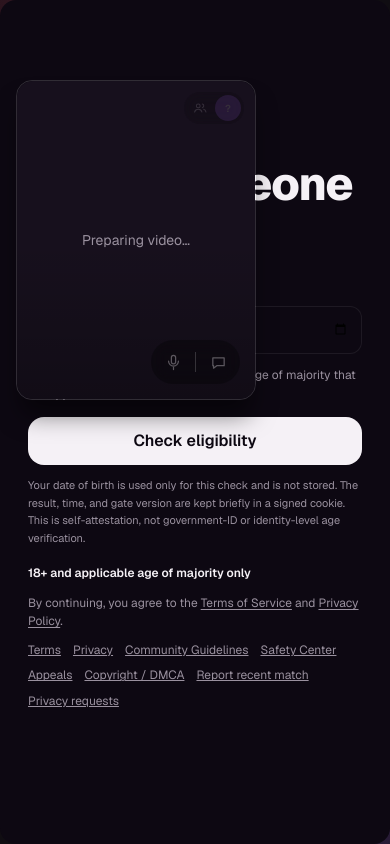
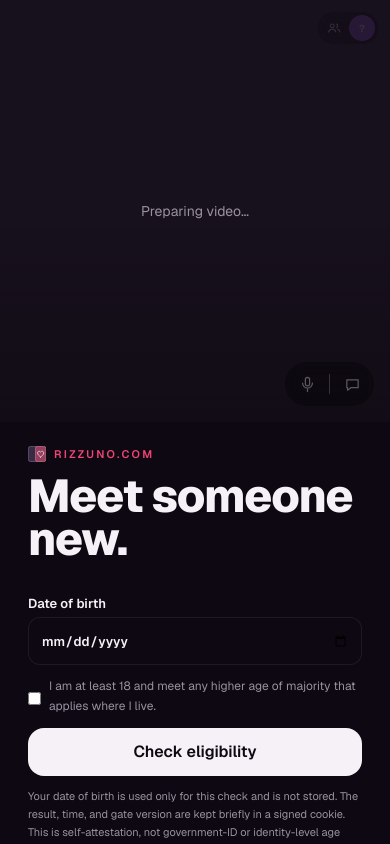
Before and after one commit to xelite54/rizzuno, a Next.js app: page / in a window 390 px wide. Built offline with nearby package versions, Linux system fonts and the light colour scheme; no server answers.

Commit message:
“UPDATE”

```diff
--- a/components/match/MatchStage.module.css
+++ b/components/match/MatchStage.module.css
@@ -184,22 +184,44 @@
 .stageLayout[data-layout="home"] > .peerPanel { border: 0; border-radius: 0; }
 
 @media (max-width: 767px) {
-  .stageLayout[data-layout="home"] { display: block; }
+  /* All phone states share the same geometry, including the controls layer.
+     Keep the camera mounted as onboarding gives way to a live match. */
+  .stageLayout,
+  .stageLayout[data-layout="home"] {
+    grid-template-columns: minmax(0, 1fr);
+    grid-template-rows: repeat(2, minmax(0, 1fr));
+    gap: 0;
+    padding: 0;
+  }
+
+  .stageLayout > .selfFrame,
   .stageLayout[data-layout="home"] > .selfFrame {
-    position: absolute;
-    left: 16px;
-    top: max(5rem, calc(env(safe-area-inset-top) + 4rem));
-    width: min(62vw, 240px);
-    aspect-ratio: 3 / 4;
-    z-index: 20;
+    grid-column: 1;
+    grid-row: 1;
   }
-  .stageLayout[data-layout="home"] > .selfPanel {
-    border: 1px solid rgb(255 255 255 / 0.15);
-    border-radius: 16px;
-    box-shadow: 0 20px 25px -5px rgb(0 0 0 / 0.5);
+
+  .stageLayout > .peerPanel,
+  .stageLayout[data-layout="home"] > .peerPanel {
+    grid-column: 1;
+    grid-row: 2;
   }
-  .stageLayout[data-layout="home"] > .peerPanel { height: 100%; }
+
+  .selfPanel,
+  .peerPanel {
+    border: 0;
+    border-radius: 0;
+  }
+
+  /* Onboarding may exceed half a short viewport. Scroll its content without
+     allowing it to grow the grid or cover the camera and its controls. */
+  .peerPanel > :only-child {
+    max-height: 100%;
+    overflow-y: auto;
+    justify-content: safe center;
+  }
+
+  .selfPanel > :first-child,
+  .peerPanel > :first-child {
+    border-radius: 0;
+  }
 }
-@media (min-width: 640px) and (max-width: 767px) {
-  .stageLayout[data-layout="home"] > .selfFrame { left: 24px; top: 96px; width: 208px; }
-}
--- a/tests/browser/homepageFixtures.ts
+++ b/tests/browser/homepageFixtures.ts
@@ -40,7 +40,7 @@ export function useMatchmaking() {
     roomId: state === "matched" ? `room-${revision}` : null, callExpiresAt: null, peer: state === "matched" ? peer : null,
     restriction: state === "restricted" ? { reason: "connection_failed" } : null,
     canMatchChat: state === "matched", peerMicEnabled: true, peerTyping: false, remoteStream: null,
-    onlineCount: revision, messages: [], history: [], friends: [], friendRequestsReceived: [], blockedUsers: [], matchInvitations: [],
+    onlineCount: revision, messages: [], history: [], friends: [], friendRequestsReceived: [], friendRequestsSent: [], blockedUsers: [], matchInvitations: [],
     friendActionState: new Map(), friendMessages: new Map(), peerFriendTyping: new Map(), friendToastRequestId: null, matchInviteError: null,
     reportRemoteVideoPlaying: noop, findMatch: noop, resumeMatching: noop, leaveQueueOnly: noop, skip: noop, pauseMatching: noop, sendChat: noop, notifyTyping: noop, report: noop, block: noop, unblockUser: noop, sendFriendRequestTo: noop, respondToFriendRequest: noop, unfriend: noop, blockFriendAccount: noop, reportUser: noop, dismissFriendToast: noop, inviteFriendToMatch: noop, respondToMatchInvitation: noop, sendFriendChatMessage: noop, markFriendChatRead: noop, notifyFriendTyping: noop,
   }
```
Also changed, not shown: tests/browser/runHomepage.mts.
